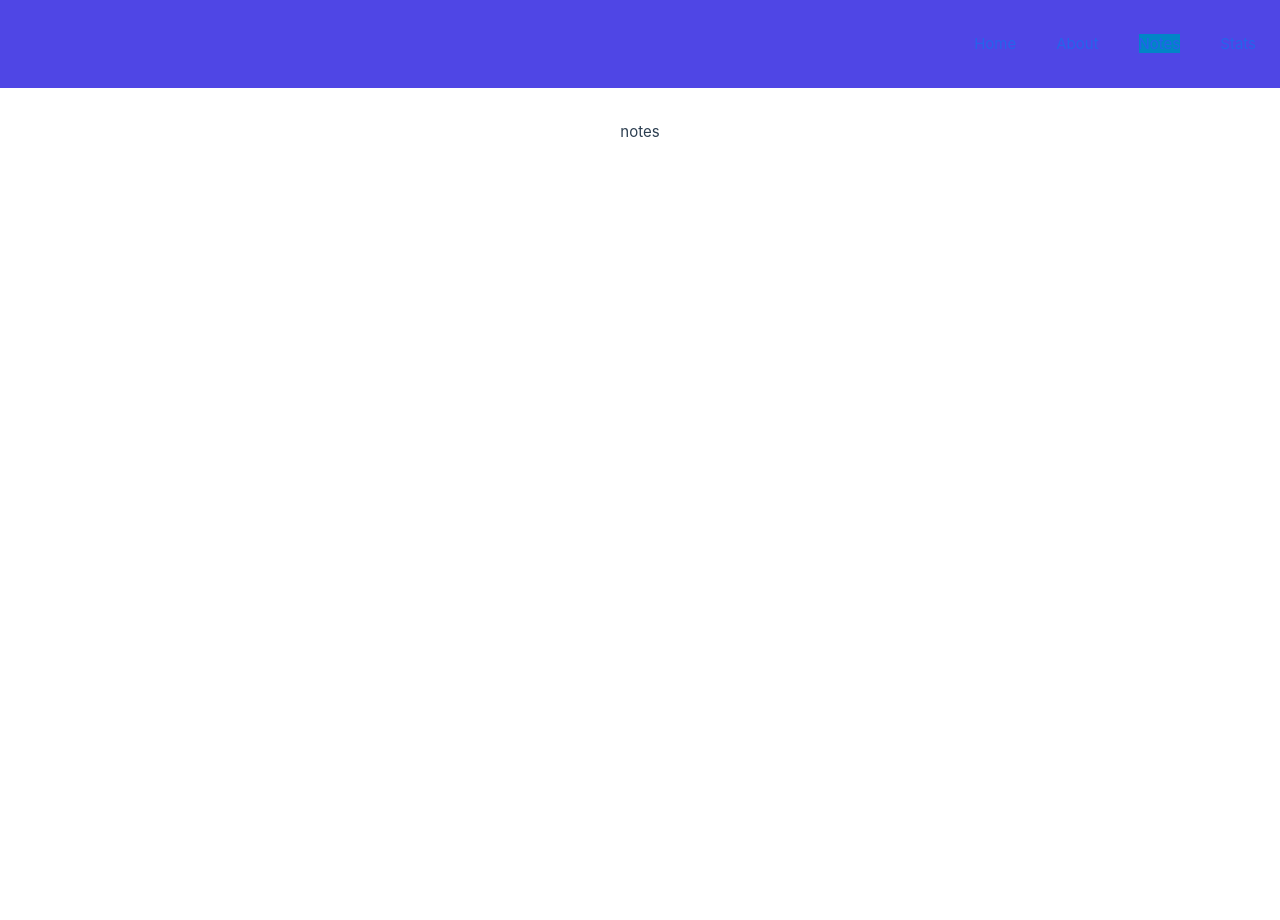
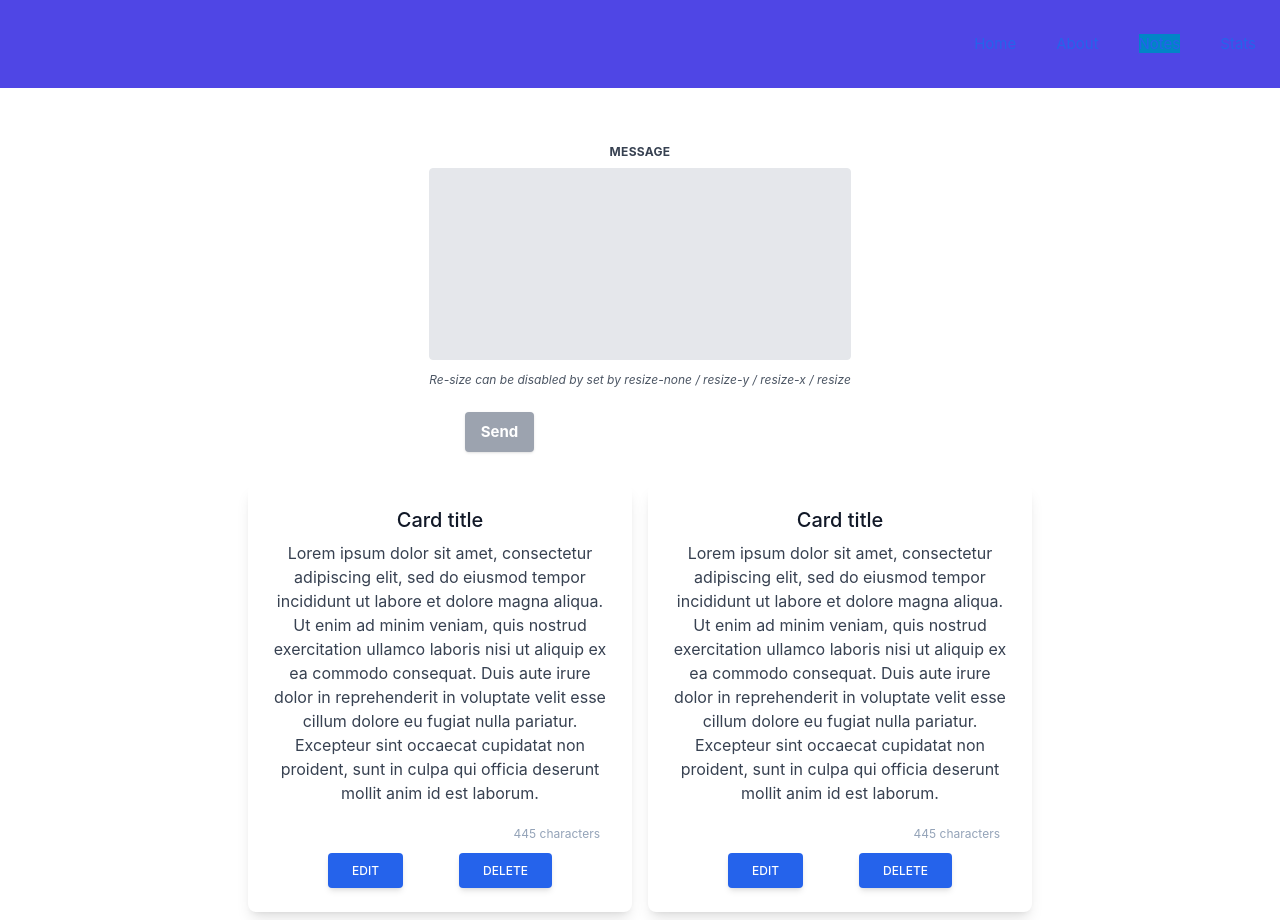
Before and after one commit to Roman-wdesign/vue-pinia-tilwind, a Vue app: page /notes in a window 1280 px wide. Before the commit the page ends 800 px from the top, so only its background shows below. Built offline with nearby package versions, Linux system fonts and the light colour scheme.

Commit message:
Add note/ delete note

```diff
--- a/package.json
+++ b/package.json
@@ -16,6 +16,7 @@
   "dependencies": {
     "@heroicons/vue": "^2.0.11",
     "pinia": "^2.0.21",
+    "uuid": "^9.0.0",
     "vue": "^3.2.38",
     "vue-router": "^4.1.5"
   },
--- a/src/components/Notes/Note.vue
+++ b/src/components/Notes/Note.vue
@@ -1,13 +1,58 @@
+<script setup lang="ts">
+import { computed } from "vue";
+
+const props = defineProps({
+  note: {
+    type: Object,
+    required: true,
+  },
+});
+const characterLength = computed(() => {
+  let length = props.note.content.length;
+
+  let description = length > 1 ? "characters" : "character";
+
+  return `${length} ${description}`;
+});
+const emit = defineEmits(["deleteClicked"]);
+const handleDeleteClicked = () => {
+  emit("deleteClicked", props.note.id);
+};
+</script>
 <template>
+  <div class="block p-6 m-2 rounded-lg shadow-lg bg-white max-w-sm">
+    <h5 class="text-gray-900 text-xl leading-tight font-medium mb-2">
+      Card title
+    </h5>
+    <p class="text-gray-700 text-base mb-4">
+      {{ note.content }}
+    </p>
+    <div class="text-right text-slate-400 m-2">
+      <small>{{ characterLength }}</small>
+    </div>
 
+    <div class="flex flex-row justify-evenly">
+      <button
+        type="button"
+        class="inline-block px-6 py-2.5 bg-blue-600 text-white font-medium text-xs leading-tight uppercase rounded shadow-md hover:bg-blue-700 hover:shadow-lg focus:bg-blue-700 focus:shadow-lg focus:outline-none focus:ring-0 active:bg-blue-800 active:shadow-lg transition duration-150 ease-in-out"
+      >
+        Edit
+      </button>
+      <button
+        @click.prevent="handleDeleteClicked"
+        type="button"
+        class="inline-block px-6 py-2.5 bg-blue-600 text-white font-medium text-xs leading-tight uppercase rounded shadow-md hover:bg-blue-700 hover:shadow-lg focus:bg-blue-700 focus:shadow-lg focus:outline-none focus:ring-0 active:bg-blue-800 active:shadow-lg transition duration-150 ease-in-out"
+      >
+        Delete
+      </button>
+    </div>
+  </div>
 </template>
 
-<script>
+<script lang="ts">
 export default {
-  name: "Note"
+  name: "McvNote",
 };
 </script>
 
-<style scoped>
-
-</style>
+<style scoped></style>
--- a/src/components/layout/NavBar.vue
+++ b/src/components/layout/NavBar.vue
@@ -1,3 +1,4 @@
+
 <template>
   <div class="bg-indigo-600">
     <nav
@@ -84,7 +85,7 @@
     </nav>
   </div>
 </template>
-<script>
+<script lang="ts">
 import { ref } from "vue";
 import { XMarkIcon, Bars3Icon } from "@heroicons/vue/20/solid";
 export default {
--- a/src/views/ViewNotes.vue
+++ b/src/views/ViewNotes.vue
@@ -1,8 +1,92 @@
+<script setup lang="ts">
+import { ref } from "vue";
+import McvNote from "@/components/Notes/Note.vue";
+
+const newNote = ref("");
+const newNoteRef = ref(null);
+const notes = ref([
+  {
+    id: "1",
+    content:
+      "Lorem ipsum dolor sit amet, consectetur adipiscing elit, sed do eiusmod tempor incididunt ut labore et dolore magna aliqua. Ut enim ad minim veniam, quis nostrud exercitation ullamco laboris nisi ut aliquip ex ea commodo consequat. Duis aute irure dolor in reprehenderit in voluptate velit esse cillum dolore eu fugiat nulla pariatur. Excepteur sint occaecat cupidatat non proident, sunt in culpa qui officia deserunt mollit anim id est laborum.",
+  },
+  {
+    id: "2",
+    content:
+      "Lorem ipsum dolor sit amet, consectetur adipiscing elit, sed do eiusmod tempor incididunt ut labore et dolore magna aliqua. Ut enim ad minim veniam, quis nostrud exercitation ullamco laboris nisi ut aliquip ex ea commodo consequat. Duis aute irure dolor in reprehenderit in voluptate velit esse cillum dolore eu fugiat nulla pariatur. Excepteur sint occaecat cupidatat non proident, sunt in culpa qui officia deserunt mollit anim id est laborum.",
+  },
+]);
+
+const addNote = () => {
+  let currentDate = new Date().getTime(),
+    id = currentDate.toString();
+  let note = {
+    id,
+    content: newNote.value,
+  };
+  notes.value.unshift(note);
+  newNote.value = "";
+  newNoteRef.value.focus();
+};
+const deleteNote = idToDelete => {
+  notes.value = notes.value.filter((note) => {
+    return note.id !== idToDelete;
+  });
+};
+</script>
+
 <template>
-  <div class="notes"><h1>notes</h1></div>
+  <div class="flex flex-col justify-center">
+    <div class="w-full flex justify-center mt-6 mb-6">
+      <form class="max-w-lg">
+        <div class="flex flex-wrap -mx-3 mb-6">
+          <div class="w-full px-3">
+            <label
+              class="block uppercase tracking-wide text-gray-700 text-xs font-bold mb-2"
+              for="grid-password"
+            >
+              Message
+            </label>
+            <textarea
+              ref="newNoteRef"
+              v-model="newNote"
+              class="no-resize appearance-none block w-full bg-gray-200 text-gray-700 border border-gray-200 rounded py-3 px-4 mb-3 leading-tight focus:outline-none focus:bg-white focus:border-gray-500 h-48 resize-none"
+              id="message"
+            ></textarea>
+            <p class="text-gray-600 text-xs italic">
+              Re-size can be disabled by set by resize-none / resize-y /
+              resize-x / resize
+            </p>
+          </div>
+        </div>
+        <div class="md:flex md:items-center">
+          <div class="md:w-1/3">
+            <button
+              :class="!newNote ? 'bg-gray-400' : 'bg-teal-400'"
+              :disabled="!newNote"
+              @click="addNote"
+              class="shadow hover:opacity-50 focus:shadow-outline focus:outline-none text-white font-bold py-2 px-4 rounded"
+              type="button"
+            >
+              Send
+            </button>
+          </div>
+          <div class="md:w-2/3"></div>
+        </div>
+      </form>
+    </div>
+    <div class="w-full flex flex-wrap flex-row justify-center">
+      <mcv-note
+        @deleteClicked="deleteNote"
+        v-for="note in notes"
+        :key="note.id"
+        :note="note"
+      />
+    </div>
+  </div>
 </template>
 
-<script>
+<script lang="ts">
 export default {
   name: "McvViewNotes",
 };
```
Also changed, not shown: 1 other file (tests, documents, lock files or other folders).
